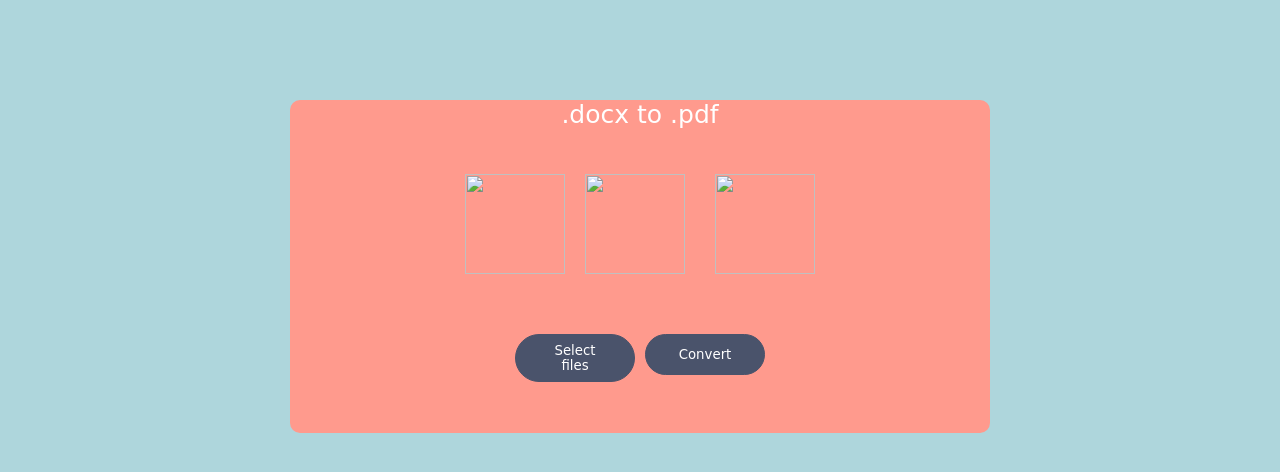
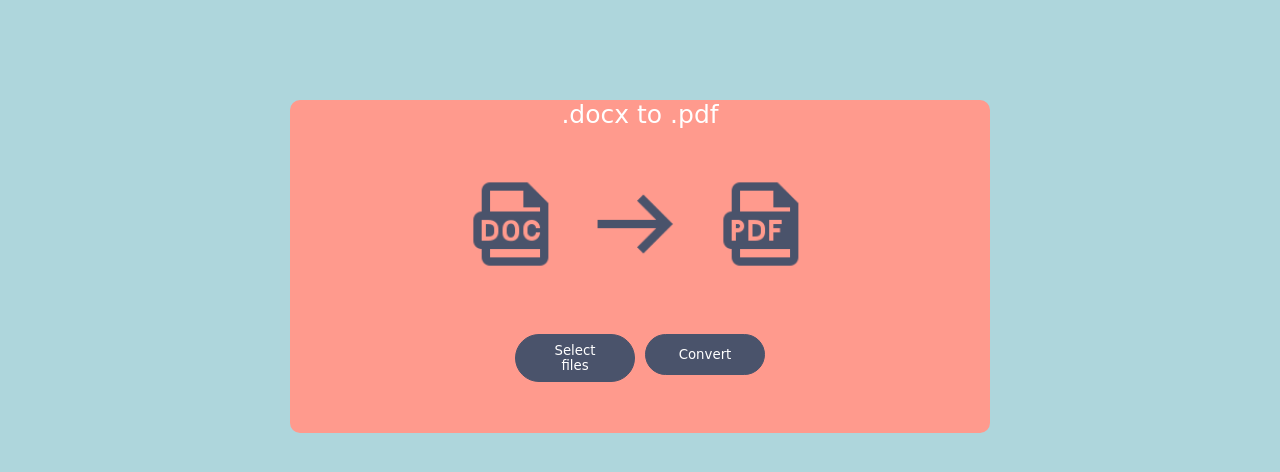
Before and after one commit to InnoSWP/External_Doc_Pdf_Converter, a plain HTML site: page src/html/docxToPdf.html in a window 1280 px wide. Shown: the part 100-572 px from the top of the page. Drawn offline with Linux system fonts and the light colour scheme; the site is published under a folder, as on GitHub Pages, so addresses that start at the root find nothing; a web font is replaced by a local one.

Commit message:
Fix absolute paths in links and images.

```diff
--- a/src/html/docxToPdf.html
+++ b/src/html/docxToPdf.html
@@ -22,13 +22,13 @@
             <div class="container1">
                 <div class="icons">
                     <div class="convert1">
-                        <img src="/doc2.png" width="100px" height="100px">
+                        <img src="doc2.png" width="100px" height="100px">
                     </div>
                     <div class="arrow">
-                        <img src="/arrow.png" width="100px" height="100px">
+                        <img src="arrow.png" width="100px" height="100px">
                     </div>
                     <div class="convert2" >
-                        <img src="/pdf.png" width="100px" height="100px">
+                        <img src="pdf.png" width="100px" height="100px">
                     </div>
                 </div>
                 <div class="card">
```
Also changed, not shown: src/html/intro.html (+4 -4 lines), src/html/xlsxToPdf.html (+3 -3 lines).
